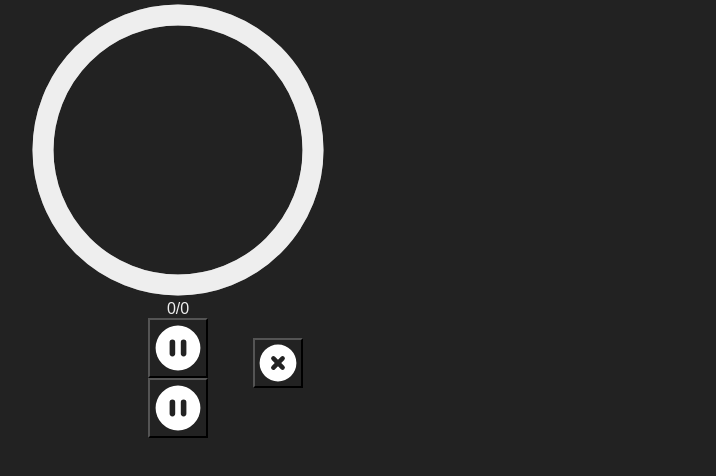
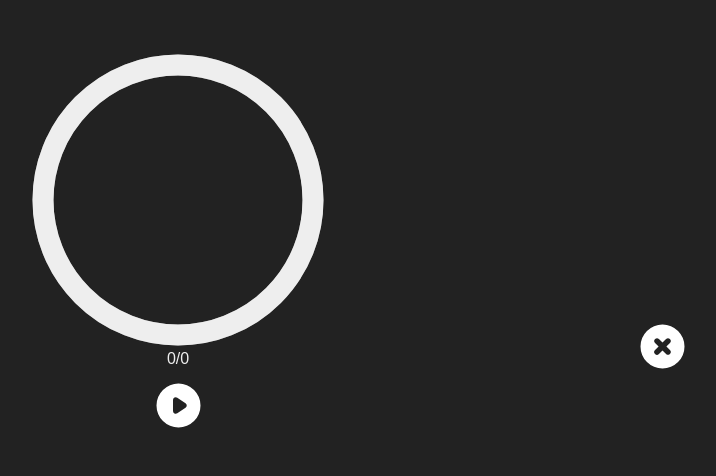
Before and after one commit to CottageCabbage/Tomato-Salad, a Vue app: page /Timer in a window 1280 px wide. Shown: the top 476 px of the page, without its empty margins (462-1178 px from the left). Built offline with nearby package versions, Linux system fonts and the light colour scheme.

Commit message:
Pretty buttons

```diff
--- a/src/assets/styles/timer.css
+++ b/src/assets/styles/timer.css
@@ -1,40 +1,14 @@
 #timer-display-container {
 	position: relative;
+	width: 100%;
 	display: flex;
 	justify-content: center;
 	align-items: center;
 	flex-direction: column;
+	padding-top: 50px;
 }
 
-#pause-timer, #resume-timer {
-	/*position: relative;*/
-	background: none;
-	color: white;
-	width: 60px; height: 60px;
-	/*margin-top: 20px;*/
-}
-#pause-timer:hover {color: #ddd; cursor: pointer;}
-#pause-timer:active {color: #aaa;}
-
-
-
-#cancel-timer {
-	background: none;
-	color: white;
-	width: 50px; height: 50px;
-	position: relative;
-	bottom: 100px;
-	right: -100px;
-}
-#cancel-timer:hover {color: #ddd; cursor: pointer;}
-#cancel-timer:active {color: #aaa;}
-
-
-
-/* CSS TRICK */
-#timer {
-	padding-bottom: 20px;
-}
+/* TIMER */
 .base-timer {
 	position: relative;
 	width: 300px;
@@ -87,3 +61,42 @@ align-items: center;
 	justify-content: center;
 	font-size: 48px;
 }
+
+/* Buttons */
+#stateButtonsContainer {
+	position: relative;
+	display: flex;
+	justify-content: center;
+	width: 100%;
+}
+
+#stateButtonsContainer > button {
+	width: 55px;
+	height: 55px;
+	background-color: transparent;
+	border: none;
+	color: white;
+	position: relative;
+	transition: transform 0.5s, color 1s;
+}
+
+#stateButtonsContainer > button:hover, #stateButtonsContainer > button:focus  {
+	outline: none;
+	transform: scale(1.1);
+	color: #ccc;
+}
+
+#stateButtonsContainer > button:active {
+	color: grey;
+	transition: none;
+}
+
+#pause-button, #resume-button {
+	margin-top: 10px;
+}
+
+#cancel-button {
+	position: absolute !important;
+	right: 10%;
+	top: -75%;
+}
--- a/src/views/Timer.vue
+++ b/src/views/Timer.vue
@@ -1,7 +1,6 @@
 <template>
 
   <div id="timer-display-container">
-    <div id="timer-box">
 
     <div class="base-timer">
       <svg class="base-timer__svg" viewBox="0 0 100 100" xmlns="http://www.w3.org/2000/svg">
@@ -18,12 +17,12 @@
       <span id="base-timer-label" class="base-timer__label"></span>
     </div>
 
-    </div>
     <span id="loops-completed-label">
       0/0
     </span>
 
-    <button id="pause-timer">
+    <div id="stateButtonsContainer">
+      <button id="pause-button" v-if="timerPaused == false">
         <svg xmlns="http://www.w3.org/2000/svg" class="h-5 w-5" viewBox="0 0 20 20" fill="currentColor">
           <path
             fill-rule="evenodd"
@@ -34,16 +33,13 @@
         </svg>
       </button>
 
-    <button id="resume-timer">
+      <button id="resume-button" v-if="timerPaused == true">
         <svg xmlns="http://www.w3.org/2000/svg" class="h-5 w-5" viewBox="0 0 20 20" fill="currentColor">
-        <path
-          fill-rule="evenodd"
-          d="M18 10a8 8 0 11-16 0 8 8 0 0116 0zM7 8a1 1 0 012 0v4a1 1 0 11-2 0V8zm5-1a1 1 0 00-1 1v4a1 1
-          0 102 0V8a1 1 0 00-1-1z" clip-rule="evenodd" />
+          <path fill-rule="evenodd" d="M10 18a8 8 0 100-16 8 8 0 000 16zM9.555 7.168A1 1 0 008 8v4a1 1 0 001.555.832l3-2a1 1 0 000-1.664l-3-2z" clip-rule="evenodd" />
         </svg>
       </button>
 
-    <button id="cancel-timer">
+      <button id="cancel-button">
         <svg xmlns="http://www.w3.org/2000/svg" class="h-5 w-5" viewBox="0 0 20 20" fill="currentColor">
           <path fill-rule="evenodd"
             d="M10 18a8 8 0 100-16 8 8 0 000 16zM8.707 7.293a1 1 0 00-1.414 1.414L8.586 10l-1.293
@@ -53,11 +49,16 @@
         </svg>
       </button>
     </div>
+  </div>
 
 </template>
 <script>
 import '@/assets/styles/timer.css'
 export default {
-
+  data () {
+    return {
+      timerPaused: true
+    }
+  }
 }
 </script>
```
Lines whose indentation alone changed are shown as unchanged.
